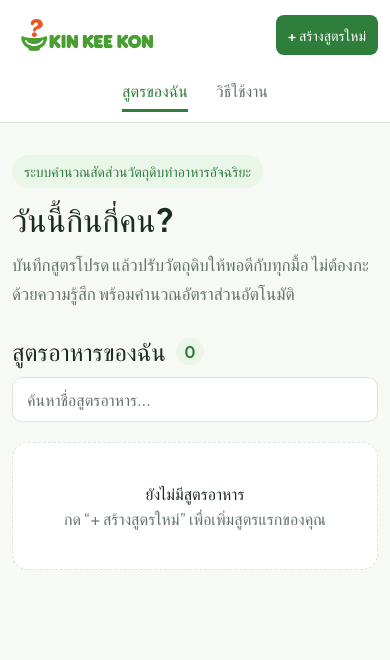
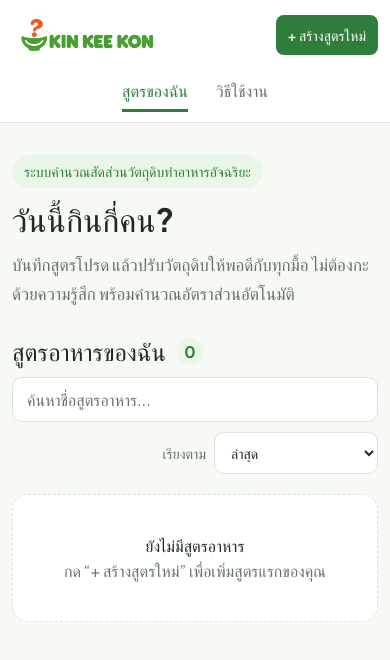
Before and after one commit to moterzaza5824/OOP_Project, a React (Vite) app: page / in a window 390 px wide. Shown: the top 660 px of the page. Built offline with nearby package versions, Linux system fonts and the light colour scheme; a web font is replaced by a local one.

Commit message:
sort for find

```diff
--- a/src/App.css
+++ b/src/App.css
@@ -121,7 +121,7 @@
   line-height: 1.2;
 }
 
-.hero-section > p:last-child {
+.hero-section>p:last-child {
   margin: 0;
   color: var(--color-text-secondary);
   font-size: 17px;
@@ -210,7 +210,7 @@
   font-size: 24px;
 }
 
-.recipe-form__header > div > p:last-child {
+.recipe-form__header>div>p:last-child {
   color: var(--color-text-secondary);
 }
 
@@ -347,7 +347,7 @@
   accent-color: var(--color-primary);
 }
 
-.ingredient-form__actions > button {
+.ingredient-form__actions>button {
   min-height: 42px;
   padding: 8px 16px;
   color: var(--color-primary);
@@ -358,7 +358,7 @@
   cursor: pointer;
 }
 
-.ingredient-form__actions > button:hover {
+.ingredient-form__actions>button:hover {
   background: var(--color-soft-green);
 }
 
@@ -375,7 +375,7 @@
   font-size: 17px;
 }
 
-.ingredient-preview > p {
+.ingredient-preview>p {
   margin: 0;
   padding: 32px 12px;
   color: var(--color-text-secondary);
@@ -404,7 +404,7 @@
   border-radius: 8px;
 }
 
-.ingredient-preview li > div {
+.ingredient-preview li>div {
   min-width: 0;
   display: flex;
   flex-direction: column;
@@ -440,7 +440,7 @@
   border-top: 1px solid var(--color-border);
 }
 
-.recipe-form__footer > button:first-child {
+.recipe-form__footer>button:first-child {
   min-height: 44px;
   padding: 9px 18px;
   color: var(--color-text-secondary);
@@ -487,6 +487,31 @@
 
 .recipe-search::placeholder {
   color: var(--color-text-secondary);
+}
+
+.recipe-sort {
+  display: flex;
+  align-items: center;
+  gap: 8px;
+  color: var(--color-text-secondary);
+  font-size: 14px;
+  white-space: nowrap;
+}
+
+.recipe-sort select {
+  padding: 10px 12px;
+  color: var(--color-text);
+  background: white;
+  border: 1px solid var(--color-border);
+  border-radius: 10px;
+  font: inherit;
+  cursor: pointer;
+  outline: none;
+}
+
+.recipe-sort select:focus {
+  border-color: var(--color-primary);
+  box-shadow: 0 0 0 3px var(--color-soft-green);
 }
 
 .empty-state {
@@ -661,6 +686,11 @@
     margin-left: 0;
   }
 
+  .recipe-sort {
+    width: 100%;
+    justify-content: flex-end;
+  }
+
   .recipe-form {
     padding: 18px;
   }
@@ -675,7 +705,7 @@
     flex-direction: column;
   }
 
-  .ingredient-form__actions > button {
+  .ingredient-form__actions>button {
     width: 100%;
   }
 
@@ -688,6 +718,7 @@
     width: 100%;
   }
 }
+
 body:has(.scale-modal__backdrop),
 body:has(.delete-modal__backdrop) {
   overflow: hidden;
@@ -754,13 +785,13 @@ body:has(.delete-modal__backdrop) {
   border-radius: 12px;
 }
 
-.scale-modal__controls > div {
+.scale-modal__controls>div {
   display: flex;
   flex-direction: column;
   gap: 6px;
 }
 
-.scale-modal__controls > div:last-child {
+.scale-modal__controls>div:last-child {
   align-items: flex-end;
 }
 
@@ -773,7 +804,7 @@ body:has(.delete-modal__backdrop) {
   color: var(--color-text);
 }
 
-.scale-modal__controls > span {
+.scale-modal__controls>span {
   color: var(--color-primary);
   font-size: 24px;
 }
@@ -842,14 +873,14 @@ body:has(.delete-modal__backdrop) {
   border-radius: 9px;
 }
 
-.scale-modal__ingredients li > div {
+.scale-modal__ingredients li>div {
   min-width: 0;
   display: flex;
   flex-direction: column;
   gap: 2px;
 }
 
-.scale-modal__ingredients li > div > strong {
+.scale-modal__ingredients li>div>strong {
   color: var(--color-text);
 }
 
@@ -858,7 +889,7 @@ body:has(.delete-modal__backdrop) {
   font-size: 12px;
 }
 
-.scale-modal__ingredients li > strong {
+.scale-modal__ingredients li>strong {
   flex: 0 0 auto;
   color: var(--color-primary);
 }
@@ -901,12 +932,12 @@ body:has(.delete-modal__backdrop) {
     justify-items: stretch;
   }
 
-  .scale-modal__controls > div,
-  .scale-modal__controls > div:last-child {
+  .scale-modal__controls>div,
+  .scale-modal__controls>div:last-child {
     align-items: center;
   }
 
-  .scale-modal__controls > span {
+  .scale-modal__controls>span {
     text-align: center;
     transform: rotate(90deg);
   }
--- a/src/App.tsx
+++ b/src/App.tsx
@@ -17,12 +17,15 @@ import {
 } from './storage/recipeStorage'
 import { DeleteConfirmModal } from './components/DeleteConfirmModal'
 
+type SortOption = 'latest' | 'name' | 'servings'
+
 function App() {
   const [isCreateFormOpen, setIsCreateFormOpen] = useState(false)
   const [recipes, setRecipes] = useState<Recipe[]>(
     () => loadRecipes(),
   )
   const [searchTerm, setSearchTerm] = useState('')
+  const [sortOption, setSortOption] = useState<SortOption>('latest')
   const [statusMessage, setStatusMessage] = useState('')
   const [recipeToScale, setRecipeToScale] = useState<Recipe | null>(null)
   const [recipeToEdit, setRecipeToEdit] = useState<Recipe | null>(null)
@@ -100,6 +103,18 @@ function App() {
       .includes(searchTerm.trim().toLocaleLowerCase('th-TH')),
   )
 
+  const sortedRecipes = [...filteredRecipes].sort((first, second) => {
+    if (sortOption === 'name') {
+      return first.getName().localeCompare(second.getName(), 'th')
+    }
+
+    if (sortOption === 'servings') {
+      return first.getServings() - second.getServings()
+    }
+
+    return recipes.indexOf(second) - recipes.indexOf(first)
+  })
+
   return (
     <div className="app">
       <Header
@@ -159,6 +174,19 @@ function App() {
               placeholder="ค้นหาชื่อสูตรอาหาร..."
               aria-label="ค้นหาชื่อสูตรอาหาร"
             />
+            <label className="recipe-sort">
+              เรียงตาม
+              <select
+                value={sortOption}
+                onChange={(event) =>
+                  setSortOption(event.target.value as SortOption)
+                }
+              >
+                <option value="latest">ล่าสุด</option>
+                <option value="name">ชื่อ ก–ฮ</option>
+                <option value="servings">จำนวนเสิร์ฟน้อยไปมาก</option>
+              </select>
+            </label>
           </div>
 
           {recipes.length === 0 ? (
@@ -173,7 +201,7 @@ function App() {
             </div>
           ) : (
             <div className="recipe-grid">
-              {filteredRecipes.map((recipe, index) => (
+              {sortedRecipes.map((recipe, index) => (
                 <RecipeCard
                   key={`${recipe.getName()}-${index}`}
                   recipe={recipe}
```
